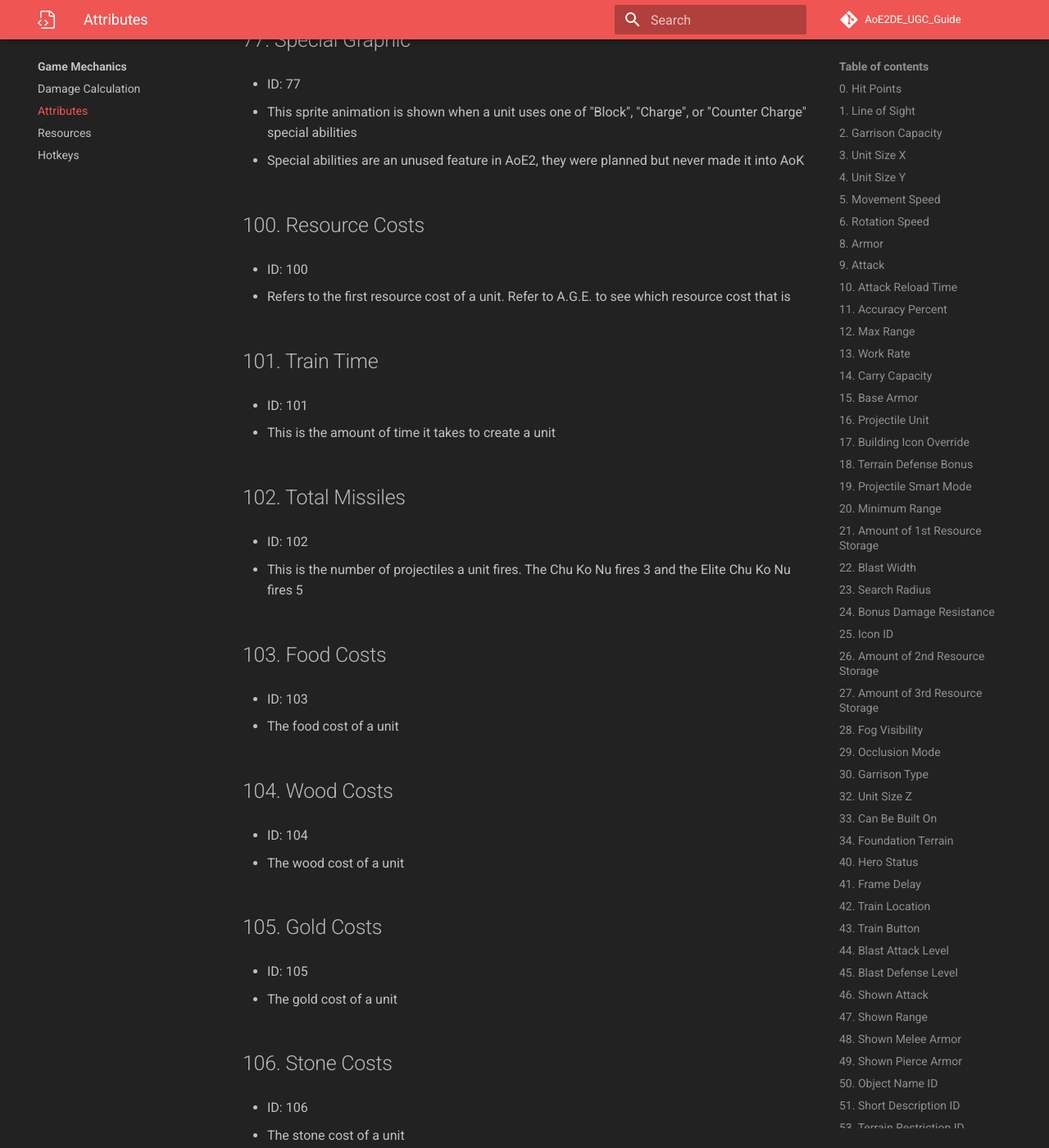
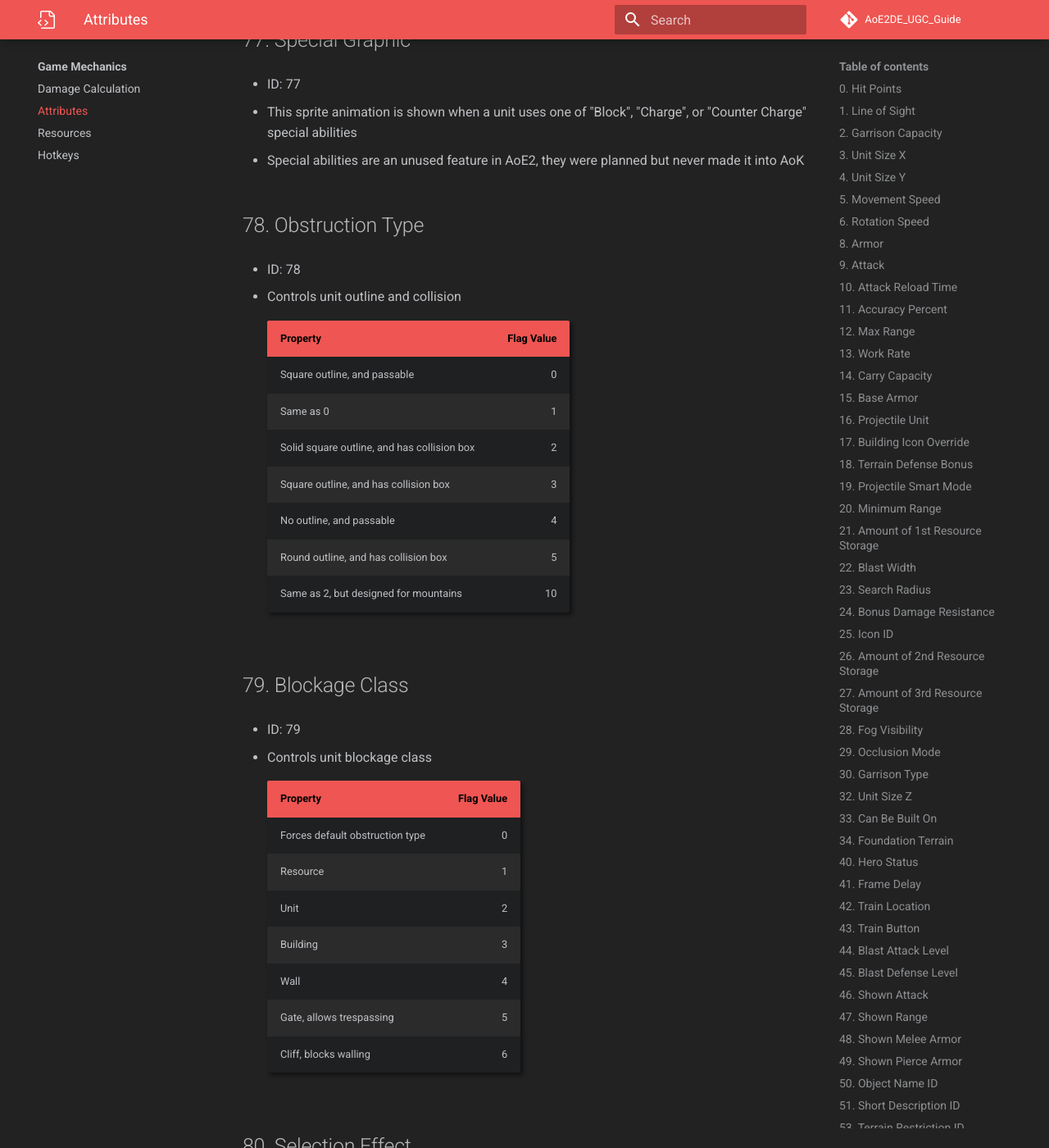
Before and after one commit to Divy1211/AoE2DE_UGC_Guide, an MkDocs documentation site: the page built from docs/general/attributes/attributes.md, in a window 1280 px wide and 1400 px high, scrolled down 21079 px. Shown: the whole window at 82% size. Built offline with MkDocs 1.6.1 and Material for MkDocs 9.7.7, drawn with Linux system fonts in a browser that asks for light colours; some web fonts are replaced; comment, search, counter and statistics services are not loaded; some of the changed text lies outside the part shown.

Commit message:
Added new attributes from ASP PR 53
https://github.com/KSneijders/AoE2ScenarioParser/pull/53

```diff
--- a/docs/general/attributes/attributes.md
+++ b/docs/general/attributes/attributes.md
@@ -635,6 +635,51 @@ This page is a list of all the unit attributes that can be modified in the scena
 
  - Special abilities are an unused feature in AoE2, they were planned but never made it into AoK
 
+## 78. Obstruction Type
+
+ - ID: 78
+
+ - Controls unit outline and collision
+
+    | Property | Flag Value |
+    | :- | -: |
+    | Square outline, and passable | 0 |
+    | Same as 0 | 1 |
+    | Solid square outline, and has collision box | 2 |
+    | Square outline, and has collision box | 3 |
+    | No outline, and passable | 4 |
+    | Round outline, and has collision box | 5 |
+    | Same as 2, but designed for mountains | 10 |
+
+## 79. Blockage Class
+
+ - ID: 79
+
+ - Controls unit blockage class
+
+    | Property | Flag Value |
+    | :- | -: |
+    | Forces default obstruction type | 0 |
+    | Resource | 1 |
+    | Unit | 2 |
+    | Building | 3 |
+    | Wall | 4 |
+    | Gate, allows trespassing | 5 |
+    | Cliff, blocks walling | 6 |
+
+## 80. Selection Effect
+
+ - ID: 80
+
+ - Controls unit hit point bar and outline
+
+    | Property | Flag Value |
+    | :- | -: |
+    | Has hit point bar | 0 |
+    | Has hit point bar, and outline | 1 |
+    | No hit point bar, or outline | 2 |
+    | No hit point bar, but has outline | 3 |
+
 ## 100. Resource Costs
 
  - ID: 100
```
Also changed, not shown: docs/general/attributes/attributes.json (+39 -0 lines).
